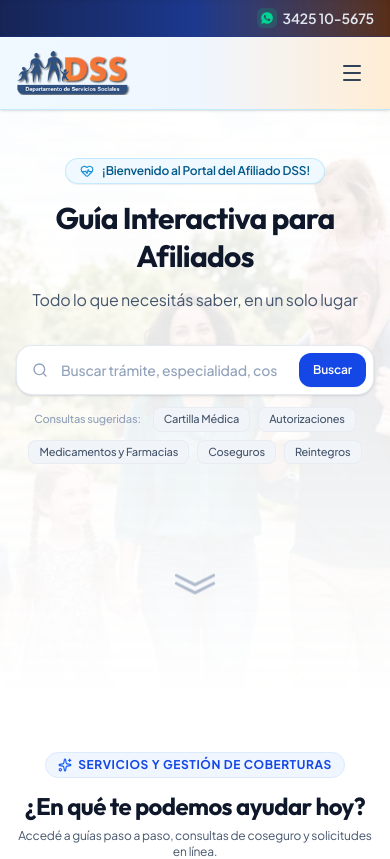
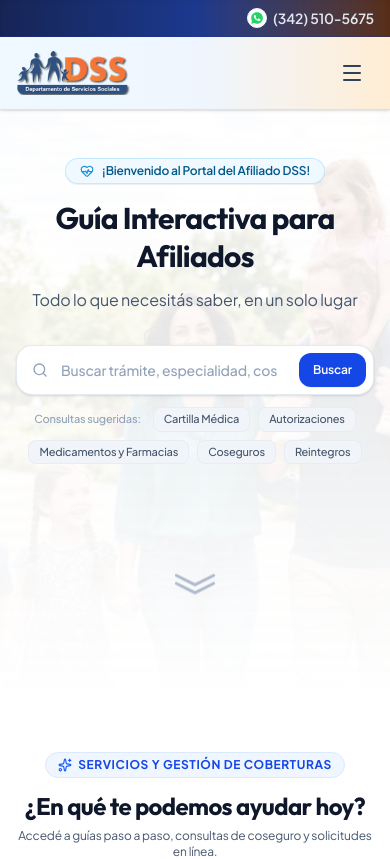
Before and after one commit to KarimServin/guia-interactiva-dss, a Next.js app: page / in a window 390 px wide. Shown: the top 859 px of the page. Built offline with nearby package versions, Linux system fonts and the light colour scheme.

Commit message:
Update WhatsApp icon styling with white background and format phone number as (342) 510-5675

```diff
--- a/src/app/api/dss-chat/route.ts
+++ b/src/app/api/dss-chat/route.ts
@@ -28,7 +28,7 @@ Datos clave del DSS CPCE Santa Fe Cámara I:
 - Medios de pago de cuota: Débito automático en cuenta o tarjeta, Pago Mis Cuentas, Red Link, Transferencia Bancaria o Botón de Pago web.
 - Sede: San Lorenzo 1849 – Santa Fe – Cámara I
 - Horario: Lunes a viernes | 7 a 15 hs
-- Contacto WhatsApp: 3425 10-5675
+- Contacto WhatsApp: (342) 510-5675
 - Web / Más información en: cpcesfe1.org.ar
 - Urgencias y Emergencias 24hs: Sanatorios adheridos según cartilla.
 
--- a/src/components/AuthorizationSimulator.tsx
+++ b/src/components/AuthorizationSimulator.tsx
@@ -97,9 +97,17 @@ export const AuthorizationSimulator: React.FC<AuthorizationSimulatorProps> = ({
             rel="noopener noreferrer"
             className="flex items-center justify-center gap-2.5 w-full px-4 py-3 bg-emerald-600 hover:bg-emerald-500 text-white font-bold text-xs rounded-2xl shadow-md transition-all active:scale-95 group"
           >
-            <MessageCircle className="w-4 h-4 fill-white/20" />
+            <div className="w-5 h-5 rounded-full bg-white flex items-center justify-center shrink-0 shadow-2xs">
+              <svg
+                xmlns="http://www.w3.org/2000/svg"
+                viewBox="0 0 24 24"
+                className="w-3.5 h-3.5 fill-[#25D366]"
+              >
+                <path d="M12.012 2c-5.506 0-9.989 4.478-9.99 9.984a9.96 9.96 0 0 0 1.333 4.993L2 22l5.135-1.347a9.945 9.945 0 0 0 4.87 1.287h.005c5.505 0 9.99-4.478 9.99-9.985 0-2.67-1.037-5.18-2.92-7.065C17.198 3.007 14.685 2 12.012 2zm5.726 13.916c-.237.669-1.378 1.28-1.928 1.33-.495.045-1.146.08-3.32-.823-2.78-1.155-4.57-3.987-4.71-4.172-.14-.185-1.132-1.507-1.132-2.875 0-1.368.718-2.04.973-2.316.255-.275.56-.344.747-.344.188 0 .375.002.539.01.17.008.397-.065.62.482.23.564.78 1.902.846 2.04.067.136.11.294.02.48-.09.186-.137.3-.272.464-.136.162-.285.359-.408.482-.136.136-.28.285-.12.56.16.275.71 1.17 1.523 1.895.692.617 1.272.875 1.579 1.01.306.137.48.115.662-.093.18-.21.782-.907.992-1.218.21-.31.42-.26.703-.153.284.107 1.8.847 2.11 1.002.312.155.52.23.595.36.075.13.075.753-.162 1.422z" />
+              </svg>
+            </div>
             <span>Enviar por WhatsApp</span>
-            <span className="font-mono font-extrabold text-emerald-100">3425 10-5675</span>
+            <span className="font-mono font-extrabold text-emerald-100">(342) 510-5675</span>
             <ChevronRight className="w-4 h-4 text-emerald-200 group-hover:translate-x-0.5 transition-transform" />
           </a>
         </div>
--- a/src/components/Footer.tsx
+++ b/src/components/Footer.tsx
@@ -53,18 +53,17 @@ export const Footer: React.FC = () => {
                 <span className="leading-snug pt-1">San Lorenzo 1849 – Santa Fe – Cámara I</span>
               </li>
               <li className="flex items-center gap-2.5">
-                <div className="w-7 h-7 rounded-lg bg-emerald-100/90 text-emerald-600 flex items-center justify-center shrink-0 shadow-2xs">
+                <div className="w-7 h-7 rounded-full bg-white border border-slate-200/80 shadow-2xs flex items-center justify-center shrink-0">
                   <svg
                     xmlns="http://www.w3.org/2000/svg"
                     viewBox="0 0 24 24"
-                    fill="currentColor"
-                    className="w-4 h-4 text-emerald-600"
+                    className="w-4 h-4 fill-[#25D366]"
                   >
                     <path d="M12.012 2c-5.506 0-9.989 4.478-9.99 9.984a9.96 9.96 0 0 0 1.333 4.993L2 22l5.135-1.347a9.945 9.945 0 0 0 4.87 1.287h.005c5.505 0 9.99-4.478 9.99-9.985 0-2.67-1.037-5.18-2.92-7.065C17.198 3.007 14.685 2 12.012 2zm5.726 13.916c-.237.669-1.378 1.28-1.928 1.33-.495.045-1.146.08-3.32-.823-2.78-1.155-4.57-3.987-4.71-4.172-.14-.185-1.132-1.507-1.132-2.875 0-1.368.718-2.04.973-2.316.255-.275.56-.344.747-.344.188 0 .375.002.539.01.17.008.397-.065.62.482.23.564.78 1.902.846 2.04.067.136.11.294.02.48-.09.186-.137.3-.272.464-.136.162-.285.359-.408.482-.136.136-.28.285-.12.56.16.275.71 1.17 1.523 1.895.692.617 1.272.875 1.579 1.01.306.137.48.115.662-.093.18-.21.782-.907.992-1.218.21-.31.42-.26.703-.153.284.107 1.8.847 2.11 1.002.312.155.52.23.595.36.075.13.075.753-.162 1.422z" />
                   </svg>
                 </div>
                 <a href="https://wa.me/5493425105675" target="_blank" rel="noopener noreferrer" className="hover:text-emerald-700 transition-colors font-bold text-slate-800">
-                  3425 10-5675
+                  (342) 510-5675
                 </a>
               </li>
               <li className="flex items-center gap-2.5">
--- a/src/components/Header.tsx
+++ b/src/components/Header.tsx
@@ -94,17 +94,16 @@ export const Header: React.FC<HeaderProps> = ({ activeTab = 'guia', onSelectNav
             rel="noopener noreferrer"
             className="hover:text-emerald-300 flex items-center gap-1.5 transition-colors font-semibold leading-none"
           >
-            <div className="w-5 h-5 rounded-md bg-emerald-500/20 flex items-center justify-center shrink-0">
+            <div className="w-5 h-5 rounded-full bg-white shadow-2xs flex items-center justify-center shrink-0 border border-slate-100">
               <svg
                 xmlns="http://www.w3.org/2000/svg"
                 viewBox="0 0 24 24"
-                fill="currentColor"
-                className="w-3.5 h-3.5 text-emerald-400"
+                className="w-3.5 h-3.5 fill-[#25D366]"
               >
                 <path d="M12.012 2c-5.506 0-9.989 4.478-9.99 9.984a9.96 9.96 0 0 0 1.333 4.993L2 22l5.135-1.347a9.945 9.945 0 0 0 4.87 1.287h.005c5.505 0 9.99-4.478 9.99-9.985 0-2.67-1.037-5.18-2.92-7.065C17.198 3.007 14.685 2 12.012 2zm5.726 13.916c-.237.669-1.378 1.28-1.928 1.33-.495.045-1.146.08-3.32-.823-2.78-1.155-4.57-3.987-4.71-4.172-.14-.185-1.132-1.507-1.132-2.875 0-1.368.718-2.04.973-2.316.255-.275.56-.344.747-.344.188 0 .375.002.539.01.17.008.397-.065.62.482.23.564.78 1.902.846 2.04.067.136.11.294.02.48-.09.186-.137.3-.272.464-.136.162-.285.359-.408.482-.136.136-.28.285-.12.56.16.275.71 1.17 1.523 1.895.692.617 1.272.875 1.579 1.01.306.137.48.115.662-.093.18-.21.782-.907.992-1.218.21-.31.42-.26.703-.153.284.107 1.8.847 2.11 1.002.312.155.52.23.595.36.075.13.075.753-.162 1.422z" />
               </svg>
             </div>
-            <span>3425 10-5675</span>
+            <span>(342) 510-5675</span>
           </a>
           <span className="hidden sm:flex items-center gap-2 text-slate-200">
             <MapPin className="w-4 h-4 text-sky-400" />
--- a/src/data/dssData.ts
+++ b/src/data/dssData.ts
@@ -183,7 +183,7 @@ export const ACTION_MODULES: ActionModule[] = [
         {
           step: 1,
           title: 'Buscar un prestador',
-          desc: 'Consultá la [Cartilla de Prestadores Online](https://dss.contadores.org.ar/cartilla) o comunicate por WhatsApp al 3425 10-5675.'
+          desc: 'Consultá la [Cartilla de Prestadores Online](https://dss.contadores.org.ar/cartilla) o comunicate por WhatsApp al (342) 510-5675.'
         },
         {
           step: 2,
@@ -322,7 +322,7 @@ export const ACTION_MODULES: ActionModule[] = [
         '• Solicitud de Prescripción / Autorización Médica (pmedica.pdf)',
         '• Ficha Odontológica Oficial (Ficha odontologica.pdf)',
         '• Solicitud de Cobertura en Ortodoncia (ortodoncia.pdf)',
-        'Canal Digital: Enviá la foto legible del formulario por WhatsApp al 3425 10-5675 (Lunes a viernes de 7 a 15 hs).'
+        'Canal Digital: Enviá la foto legible del formulario por WhatsApp al (342) 510-5675 (Lunes a viernes de 7 a 15 hs).'
       ],
       steps: [
         {
@@ -333,7 +333,7 @@ export const ACTION_MODULES: ActionModule[] = [
         {
           step: 2,
           title: 'Envío por WhatsApp',
-          desc: 'Enviá la foto del formulario completo al [WhatsApp 3425 10-5675](https://wa.me/5493425105675).'
+          desc: 'Enviá la foto del formulario completo al [WhatsApp (342) 510-5675](https://wa.me/5493425105675).'
         },
         {
           step: 3,
@@ -342,7 +342,7 @@ export const ACTION_MODULES: ActionModule[] = [
         }
       ],
       faqs: [
-        { q: '¿Cuál es el canal oficial para enviar la indicación médica?', a: 'El único canal habilitado es el WhatsApp 3425 10-5675 en el horario de Lunes a viernes de 7 a 15 hs.' }
+        { q: '¿Cuál es el canal oficial para enviar la indicación médica?', a: 'El único canal habilitado es el WhatsApp (342) 510-5675 en el horario de Lunes a viernes de 7 a 15 hs.' }
       ],
       coberturaTable: [
         { prestacion: 'CONSULTAS', isHeader: true },
@@ -555,7 +555,7 @@ export const ACTION_MODULES: ActionModule[] = [
       highlights: [
         'Sede Central: San Lorenzo 1849 – Santa Fe – Cámara I',
         'Horario de Atención: Lunes a viernes | 7 a 15 hs',
-        'Contacto WhatsApp: WA 3425 10-5675 (https://wa.me/5493425105675)',
+        'Contacto WhatsApp: WA (342) 510-5675 (https://wa.me/5493425105675)',
         'Web: cpcesfe1.org.ar',
         'Correo Electrónico: dss@cpn.org.ar'
       ],
@@ -685,7 +685,7 @@ export const FORMS_DATA: FormItem[] = [
 export const MEDICAL_PROVIDERS: MedicalProvider[] = [];
 
 export const PHARMACIES_DATA: Pharmacy[] = [
-  { id: 'ph1', name: 'Farmacia del Consejo (Sede)', city: 'Santa Fe', address: 'San Lorenzo 1849', phone: 'WA 3425 10-5675', discount: '40% Directo / 70% Crónicos', hasRecetaDigital: true },
+  { id: 'ph1', name: 'Farmacia del Consejo (Sede)', city: 'Santa Fe', address: 'San Lorenzo 1849', phone: 'WA (342) 510-5675', discount: '40% Directo / 70% Crónicos', hasRecetaDigital: true },
   { id: 'ph2', name: 'Farmacia Central', city: 'Santa Fe', address: 'San Martín 2100', phone: '0342-453-1111', discount: '40% Directo', hasRecetaDigital: true },
   { id: 'ph3', name: 'Farmacia Bulevar', city: 'Santa Fe', address: 'Bv. Pellegrini 2800', phone: '0342-455-2222', discount: '40% Directo', hasRecetaDigital: true },
   { id: 'ph4', name: 'Farmacia Santo Tomé Norte', city: 'Santo Tomé', address: 'Av. 7 de Marzo 2200', phone: '0342-474-3333', discount: '40% Directo', hasRecetaDigital: true },
```
